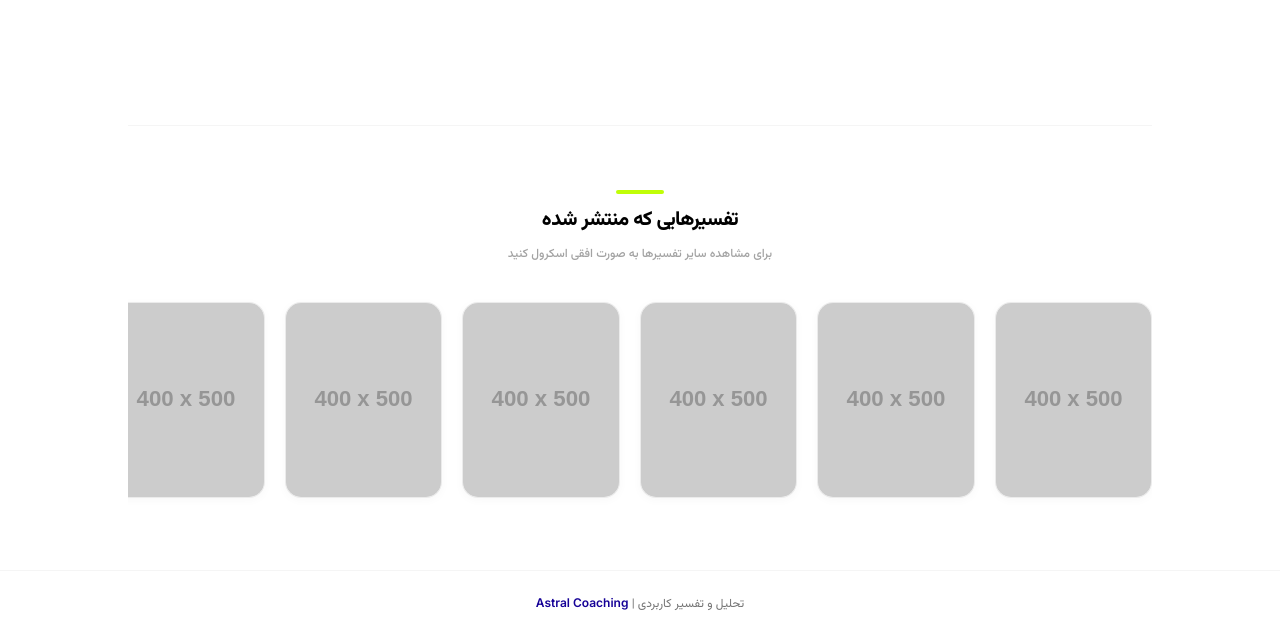
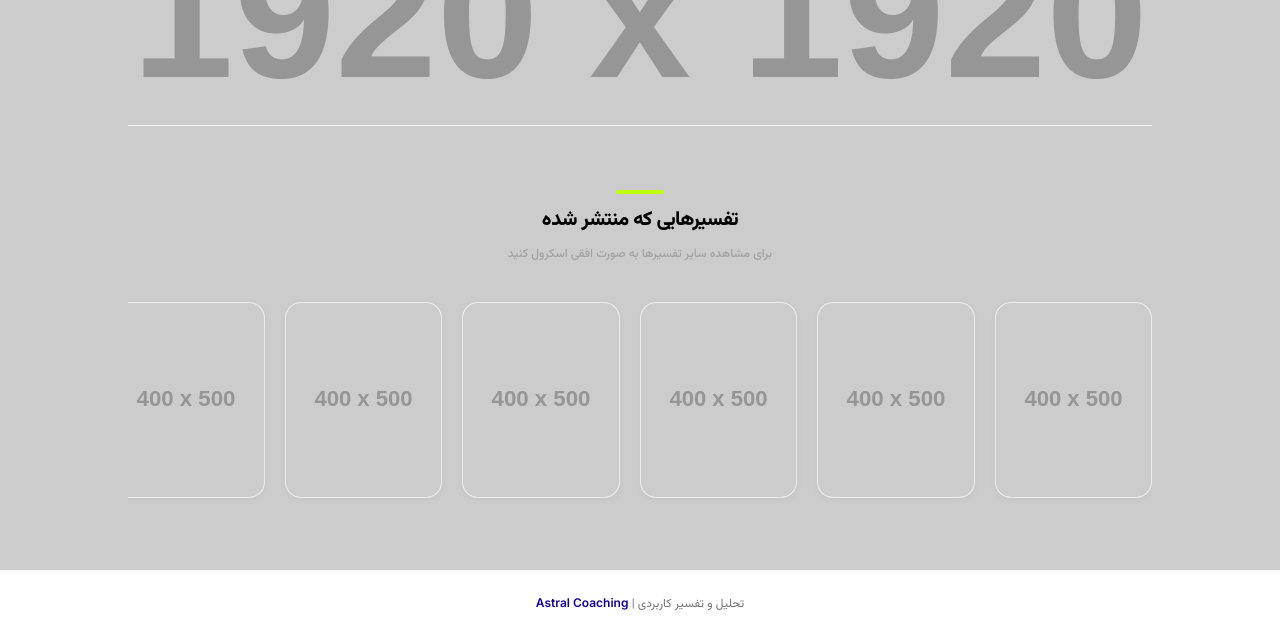
Before and after one commit to astralcoaching/Astralcoaching, a plain HTML site: page index.html in a window 1280 px wide. Shown: the part 611-1247 px from the top of the page. Drawn offline with nearby package versions, Linux system fonts and the light colour scheme; placeholder pictures from the web are drawn by us.

Commit message:
Update index.html

```diff
--- a/index.html
+++ b/index.html
@@ -36,7 +36,8 @@
     };
   </script>
 </head>
-<body class="bg-white text-black font-sans antialiased selection:bg-brandLime selection:text-black overflow-x-hidden min-h-screen flex flex-col">
+<body class="bg-white text-black font-sans antialiased selection:bg-brandLime selection:text-black overflow-x-hidden min-h-screen flex flex-col"
+  style="background-image: url('https://placehold.co/1920*10080/FFFFFF/FFFFFF?text=+'); background-size: cover; background-position: center; background-repeat: no-repeat; background-attachment: fixed;">
 
   <!-- ==================== هدر ثابت و بخش پروفایل / ناوبری اصلی (وسط‌چین و مینیمال) ==================== -->
   <header class="w-full bg-white border-b border-neutral-100">
```
